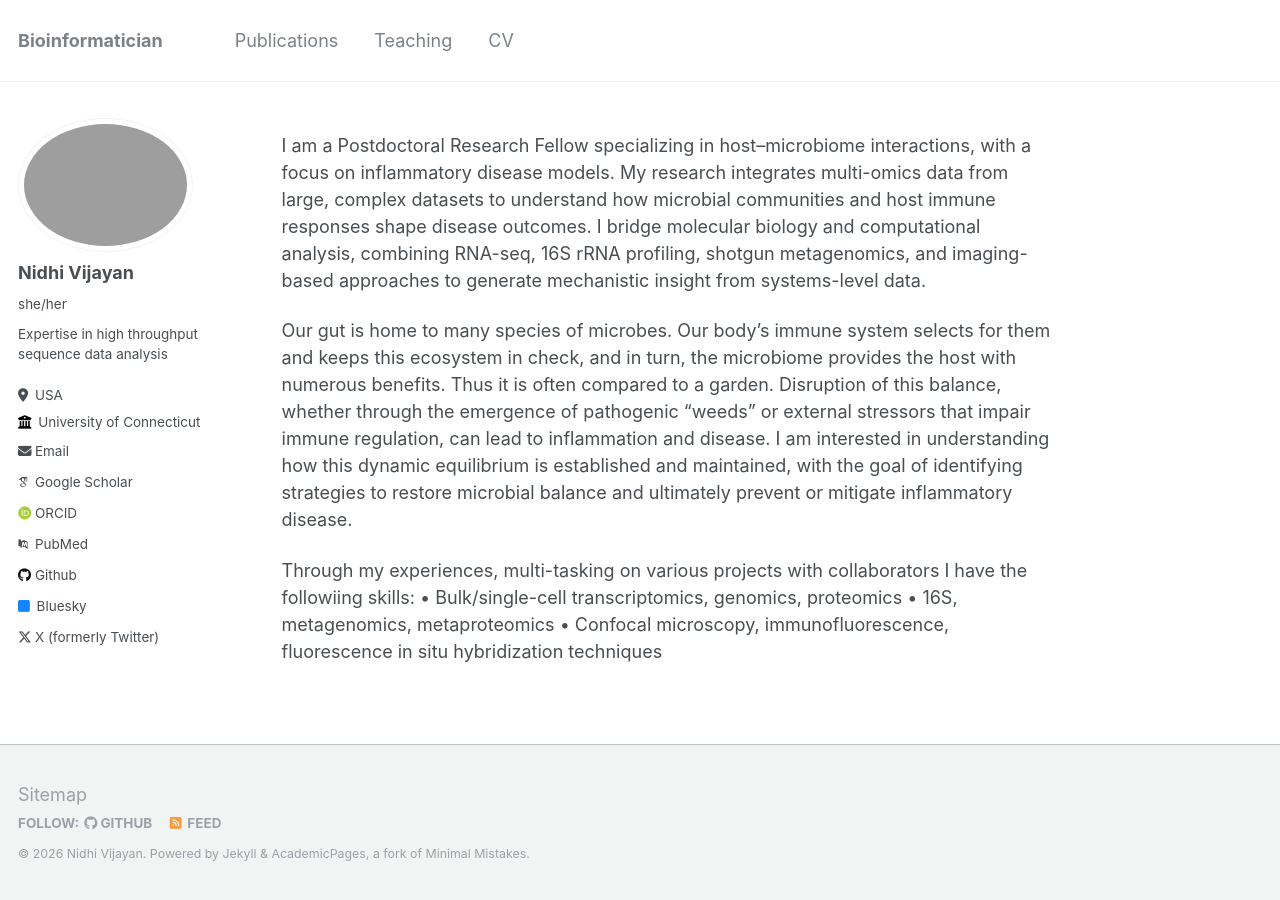
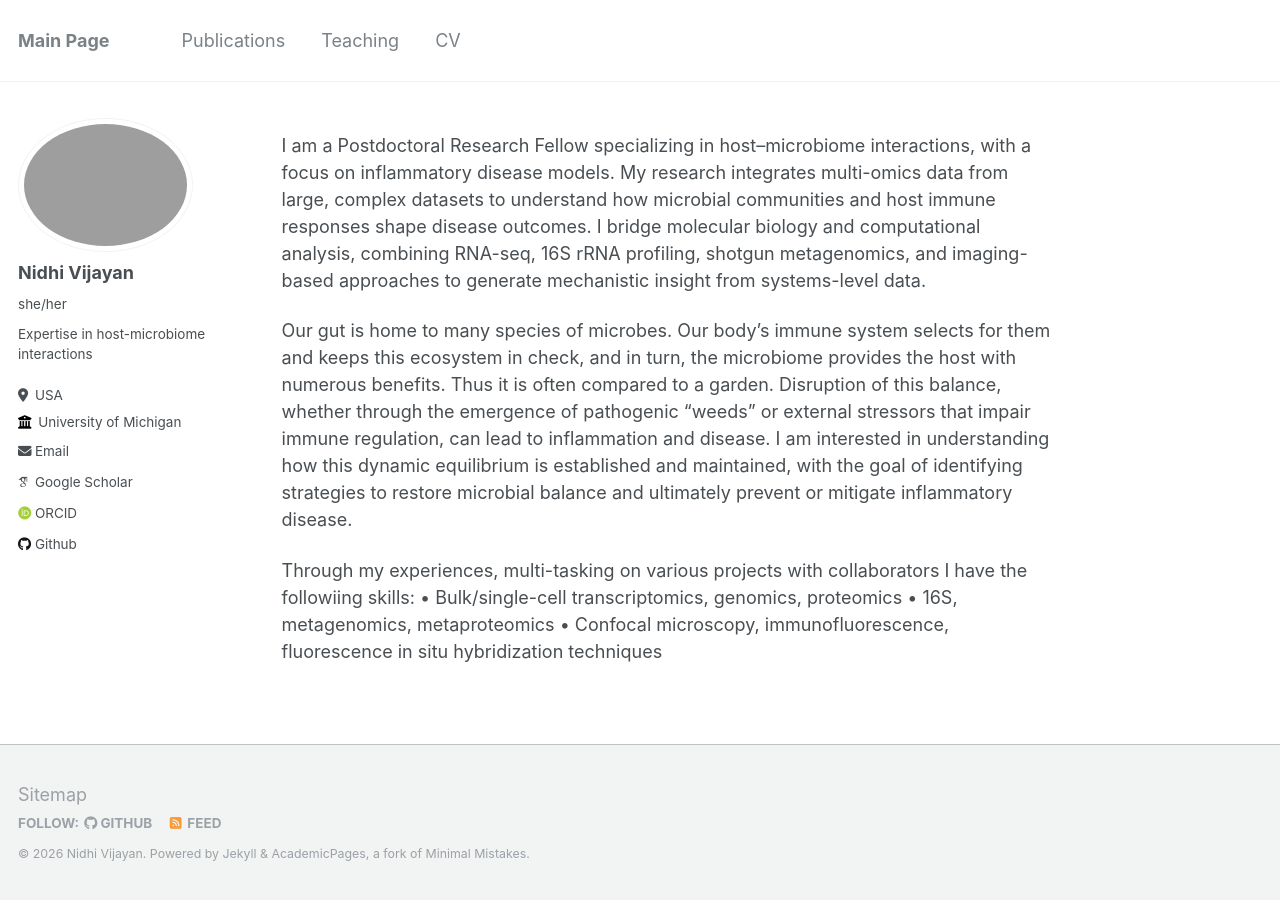
Before and after one commit to nidhivijayan/nidhivijayan.github.io, a Jekyll site: the page built from _pages/about.md, in a window 1280 px wide. Built offline with Jekyll 4.4.1, drawn with Linux system fonts in a browser that asks for light colours; some web fonts are replaced.

Commit message:
Modify personal details in _config.yml
Updated personal information and social media usernames.

```diff
--- a/_config.yml
+++ b/_config.yml
@@ -8,7 +8,7 @@
 
 # Basic Site Settings
 locale                   : "en-US"
-title                    : "Bioinformatician"
+title                    : "Main Page"
 title_separator          : "-"
 name                     : &name "Nidhi Vijayan"
 description              : &description "personal description"
@@ -27,18 +27,18 @@ author:
   avatar           : "dallE_1.png"
   name             : "Nidhi Vijayan"
   pronouns         : "she/her"
-  bio              : "Expertise in high throughput sequence data analysis"
+  bio              : "Expertise in host-microbiome interactions"
   location         : "USA"
-  employer         : "University of Connecticut"
+  employer         : "University of Michigan"
   uri              : # URL
-  email            : "nidhi.vijayan@uconn.edu"
+  email            : "nidhi.vijayan13@gmail.com"
 
   # Academic websites
   arxiv            : # URL - Update with the correct link to your profile
   googlescholar    : "https://scholar.google.com/citations?user=9zXzxpsAAAAJ&hl=en&oi=ao"
   impactstory      : # URL
-  orcid            : "http://orcid.org/yourorcidurl"
-  pubmed           : "https://www.ncbi.nlm.nih.gov/pubmed/?term=john+snow"
+  orcid            : "https://orcid.org/0000-0002-0615-9587"
+  pubmed           : # URL
   researchgate     : # URL
 
   # Repositories and software development
@@ -50,7 +50,7 @@ author:
   stackoverflow    : # User number or user number and name (i.e., use "1" or "1/jeff-atwood")
 
   # Social media
-  bluesky          : "bsky.app" # Replace this with you Bluesky username
+  bluesky          : # Username
   facebook         : # Username
   flickr           : # Username
   foursquare       : # Username
@@ -67,7 +67,7 @@ author:
   steam            : # Username
   telegram         : # URL
   tumblr           : # Username
-  twitter          : "UniofOxford"  # Replace this with your X / Twitter handle
+  twitter          : # Username # Replace this with your X / Twitter handle
   vine             : # Username
   weibo            : # Username
   wikipedia        : # Username
```
